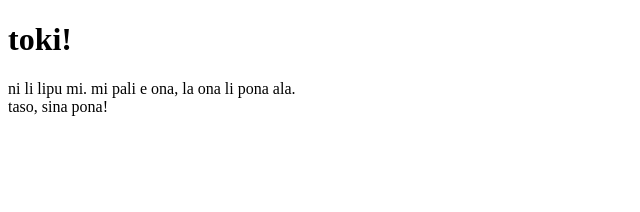
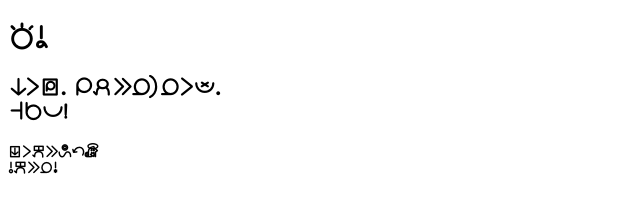
Before and after one commit to kijemotantakalu/kijemotantakalu.github.io, a plain HTML site: page index.html in a window 1280 px wide. Shown: the whole page, without its empty margins (0-640 px from the left). Drawn offline with Linux system fonts and the light colour scheme.

Commit message:
uses linja sike now, added credit

```diff
--- a/index.html
+++ b/index.html
@@ -2,11 +2,24 @@
 <html>
 	<head>
 		<title>lipu pi kije motan</title>
+		<style>
+			body {
+				font-family: linjasike, sans-serif;
+			}
+			@font-face {
+				font-family: linjasike;
+				src: url(linja-sike-5.otf);
+			}
+		</style>
 	</head>
 	<body>
-		<h1>toki!</h1>
-		<p>
-		ni li lipu mi. mi pali e ona, la ona li pona ala.<br>
-		taso, sina pona!
-		</p>
+		<h1>toki a</h1>
+		<h2>
+		ni li lipu+mi. mi pali e ona la ona li pona+ala.<br>
+		taso sina pona!
+		</h2>
+		<h4>
+		lipu+ni li kepeken e linja+sike tan kulupu+poki<br>
+		o kepeken e ona kin
+		</h4>
 </html>
```
Also changed, not shown: linja-sike-5.otf (added).
